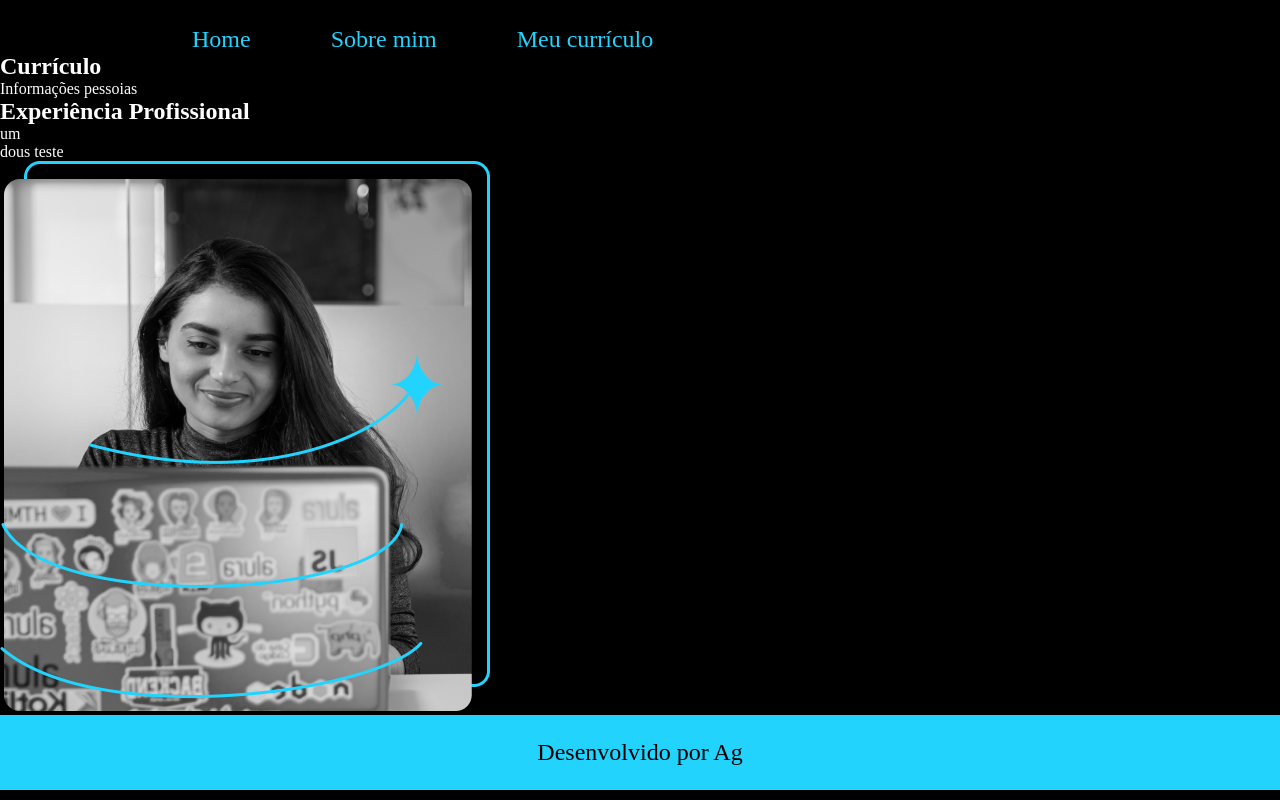
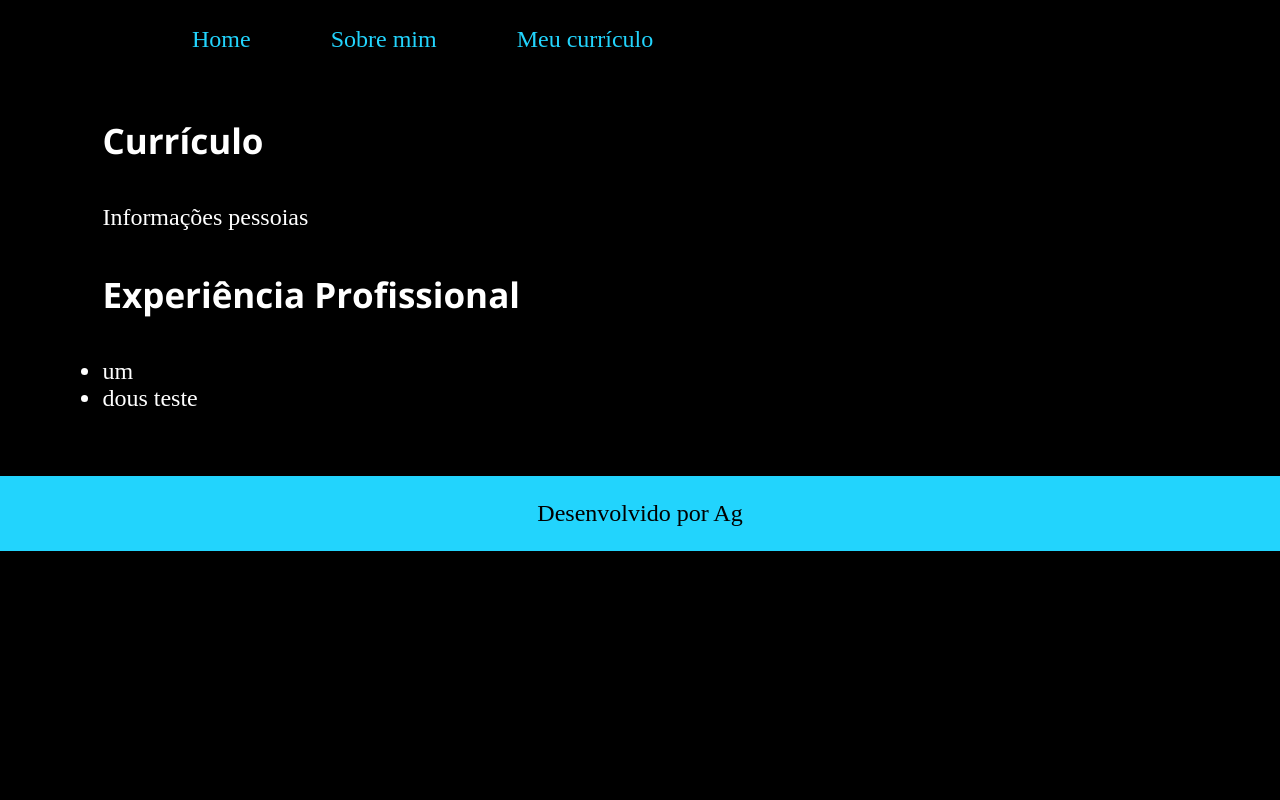
Before and after one commit to Cheshiry/portifolio, a plain HTML site: page resume.html in a window 1280 px wide. Drawn offline with nearby package versions, Linux system fonts and the light colour scheme.

Commit message:
teste resume

```diff
--- a/resume.html
+++ b/resume.html
@@ -17,20 +17,17 @@
             </a>
         </nav>
     </header>
-    <main>
-      <section>
-        <h1>Currículo</h1>
-        <p>Informações pessoias</p>
-        <h2>Experiência Profissional </h2>
-    <ul>
-      <li>um</li>
-      <li> dous teste</li>
-      </li>
-    </ul>
-        <div>
-          <img src="./assets/Imagem.png" alt="Trabalho">
-        </div>
+    <main class="apresentacao">
+      <section class="apresentacao__conteudo">
+        <h1 class="apresentacao__conteudo__titulo">Currículo</h1>
+            <p class="apresentacao__conteudo__texto">Informações pessoias</p>
+          <h2 class="apresentacao__conteudo__titulo">Experiência Profissional </h2>
+            <ul class="apresentacao__conteudo__texto">
+              <li>um</li>
+              <li> dous teste</li>
+            </ul>
       </section>
+        <!-- <img src="./assets/Imagem.png" alt="Trabalho"> -->
     </main>
     <footer class="rodape">
       <p>
```
